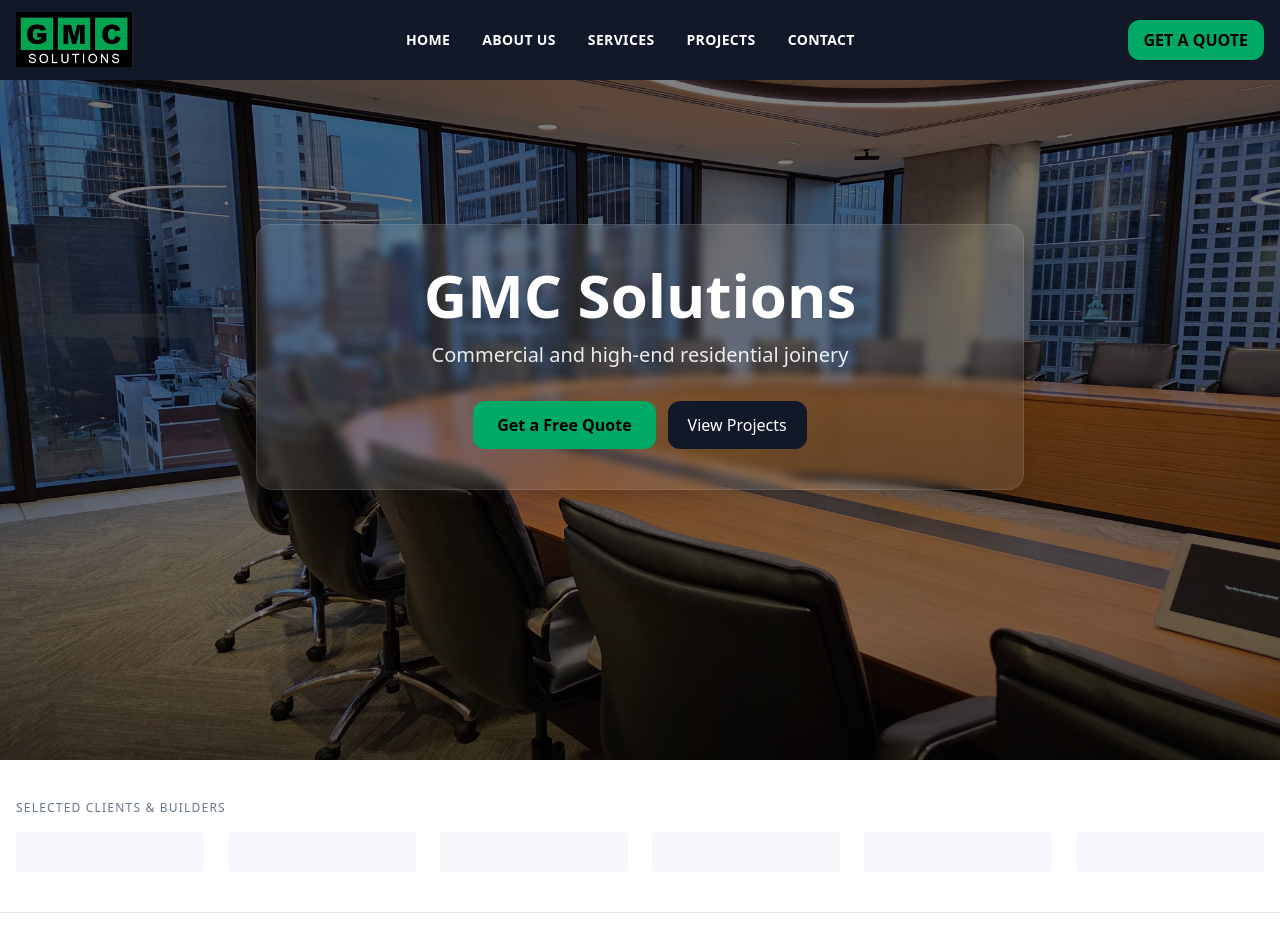
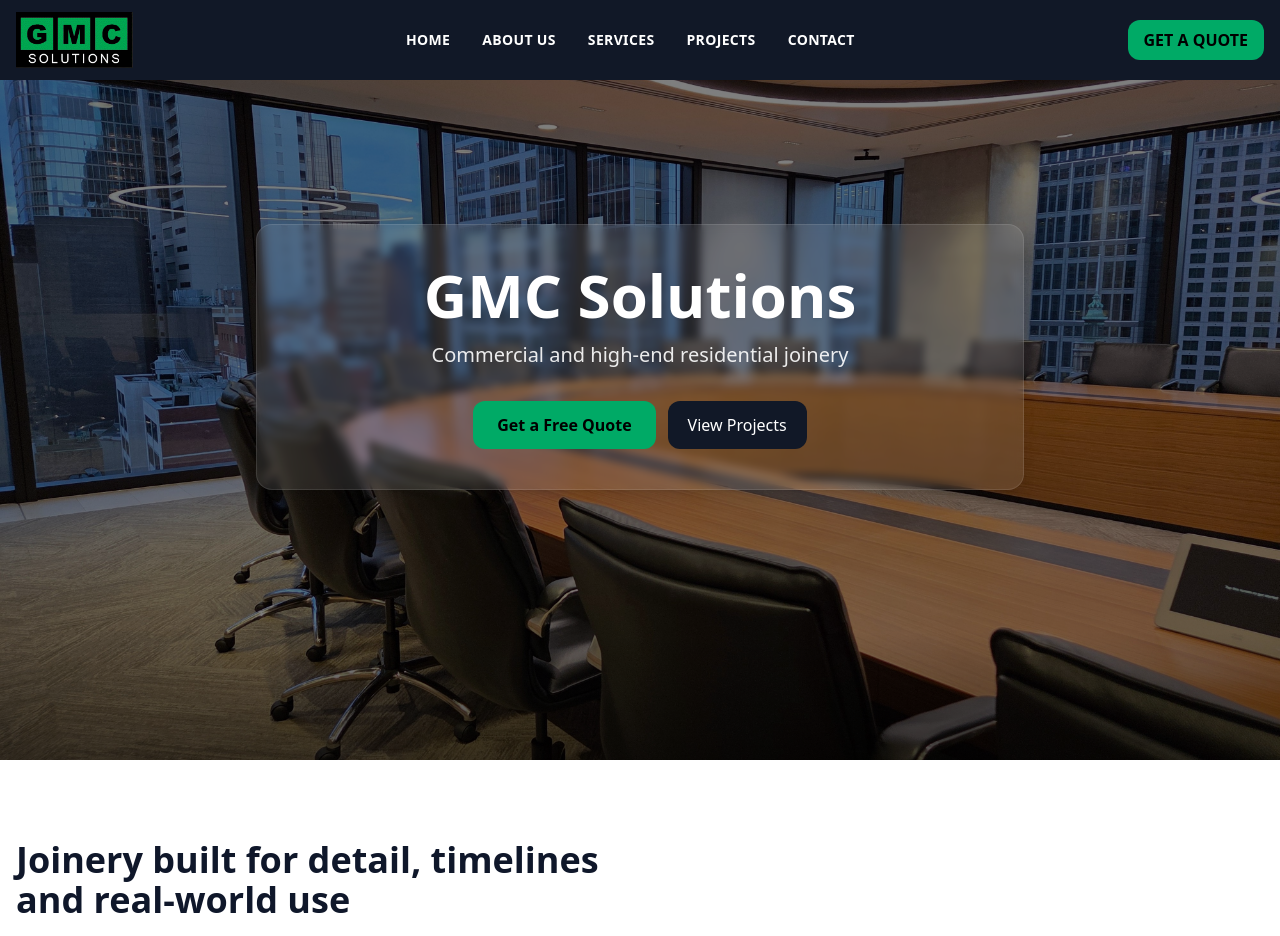
Before and after one commit to GMCandres/GMC, a React (Vite) app: page / in a window 1280 px wide. Shown: the top 936 px of the page. Built offline with nearby package versions, Linux system fonts and the light colour scheme.

Commit message:
Update App.jsx

```diff
--- a/src/App.jsx
+++ b/src/App.jsx
@@ -1,5 +1,6 @@
 import Header from './components/Header.jsx'
 import Hero from './components/Hero.jsx'
+import Home from './components/Home.jsx'
 import TrustBar from './components/TrustBar.jsx'
 import Services from './components/Services.jsx'
 import Projects from './components/Projects.jsx'
@@ -14,6 +15,8 @@
     <main className="min-h-screen bg-white text-slate-900">
       <Header />
       <Hero />
+      {/* Nueva sección Home (resumen) */}
+      <Home />
       <TrustBar />
       <Services />
       <Projects />
```
